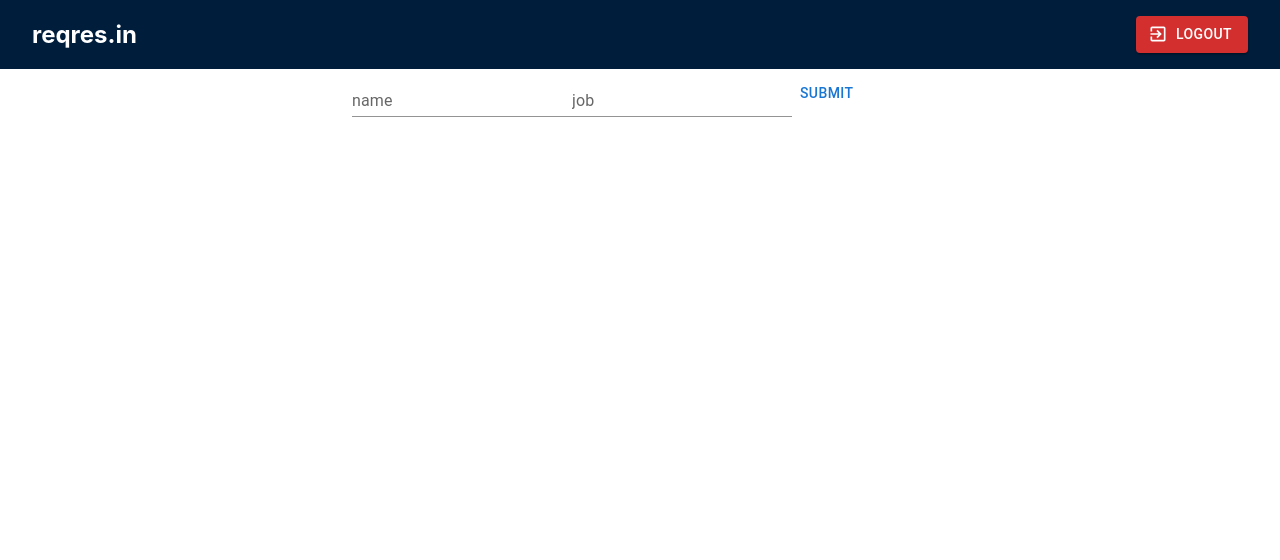
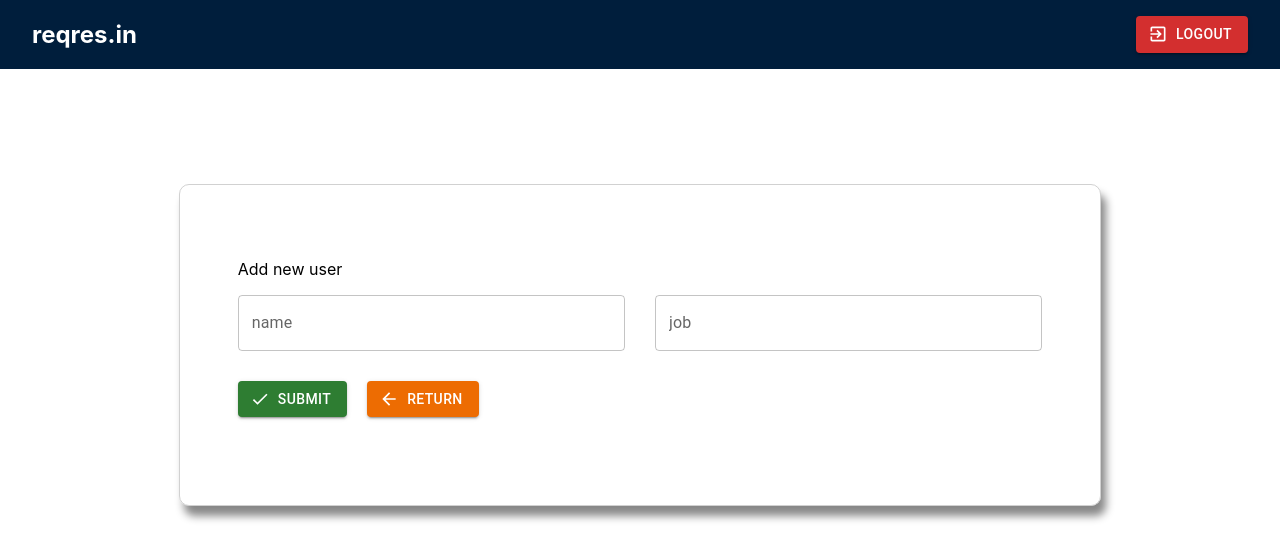
Before and after one commit to aminarshadinia/reqres-test-via-react-TS-reactQuery, a React (Create React App) app: page /add-user in a window 1280 px wide. Shown: the top 560 px of the page. Built offline with nearby package versions, Linux system fonts and the light colour scheme; sample sign-in values are in the browser's storage.

Commit message:
feat: change user add form styles

```diff
--- a/src/components/addUser.tsx
+++ b/src/components/addUser.tsx
@@ -2,15 +2,23 @@ import React, { Fragment, useState } from "react";
 import styled from "@emotion/styled";
 import { useNavigate } from "react-router-dom";
 import { useAddUser } from "../hooks/useAddUser";
-import { Button, CircularProgress, Container, TextField } from "@mui/material";
+import { Button, Container, LinearProgress, TextField } from "@mui/material";
 import { ErrorSwal, successSwal } from "../utilities/swal/swal";
 import Navbar from "./navbar";
+import DoneIcon from "@mui/icons-material/Done";
+import ArrowBackIcon from "@mui/icons-material/ArrowBack";
 
+const Division = styled.section`
+  border: 1px solid #c4c4c4c4;
+  border-radius: 10px;
+  padding: 5%;
+  margin: 10%;
+  box-shadow: 5px 10px 8px #888888;
+`;
 const AuthForm = styled.section`
   display: flex;
   align-item: center;
-  width: 50%;
-  margin: 0 auto;
+  margin: auto;
 `;
 
 const AddUserPage = () => {
@@ -40,24 +48,49 @@ const AddUserPage = () => {
     <Fragment>
       <Navbar />
       <Container>
+        <Division>
+          <p>Add new user</p>
           <AuthForm>
-          {isLoading && <CircularProgress size={24} />}
             <TextField
+              fullWidth
+              style={{ marginRight: "30px" }}
               value={name}
               onChange={(e) => setUserData({ name: e.target.value, job })}
               id="standard-basic"
               label="name"
-            variant="standard"
+              variant="outlined"
             />
             <TextField
+              fullWidth
               value={job}
               onChange={(e) => setUserData({ name, job: e.target.value })}
               id="standard-basic"
               label="job"
-            variant="standard"
+              variant="outlined"
             />
-          <Button onClick={addUser}>Submit</Button>
           </AuthForm>
+          <section style={{ margin: "30px 0" }}>
+            <Button
+              onClick={addUser}
+              style={{ marginRight: "20px" }}
+              variant="contained"
+              color="success"
+              startIcon={<DoneIcon />}
+            >
+              Submit
+            </Button>
+            <Button
+              onClick={() => navigate(-1)}
+              variant="contained"
+              color="warning"
+              startIcon={<ArrowBackIcon />}
+            >
+              Return
+            </Button>
+          </section>
+
+          {isLoading && <LinearProgress />}
+        </Division>
       </Container>
     </Fragment>
   );
```
Lines whose indentation alone changed are shown as unchanged.
